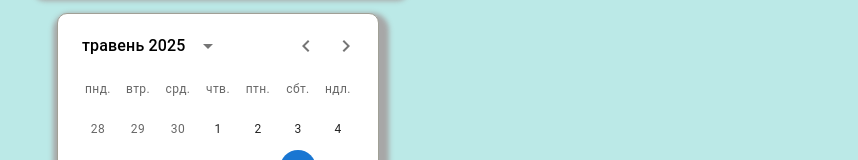
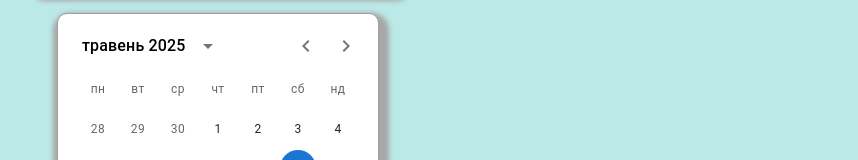
Before and after one commit to mikromajor/useful-calcs__ls, a React (Vite) app: page / in a window 1280 px wide. Shown: the part 325-485 px from the top of the page, without its empty margins (422-1280 px from the left). Built offline with nearby package versions, Linux system fonts and the light colour scheme.

Commit message:
feat(calendar): change days name to 2 characters

```diff
--- a/src/components/AlcoCounter/alcoComponents/CalendarDayInfo.tsx
+++ b/src/components/AlcoCounter/alcoComponents/CalendarDayInfo.tsx
@@ -95,7 +95,7 @@ export function CalendarDayInfo() {
           }}
           showDaysOutsideCurrentMonth
           fixedWeekNumber={6}
-          dayOfWeekFormatter={(weekday) => `${weekday.format("ddd")}.`}
+          dayOfWeekFormatter={(weekday) => weekday.format("dd")}
           views={["year", "month", "day"]}
           onMonthChange={(date) => {
             dispatch(changeMonth((date.month() + 1).toString()));
```
